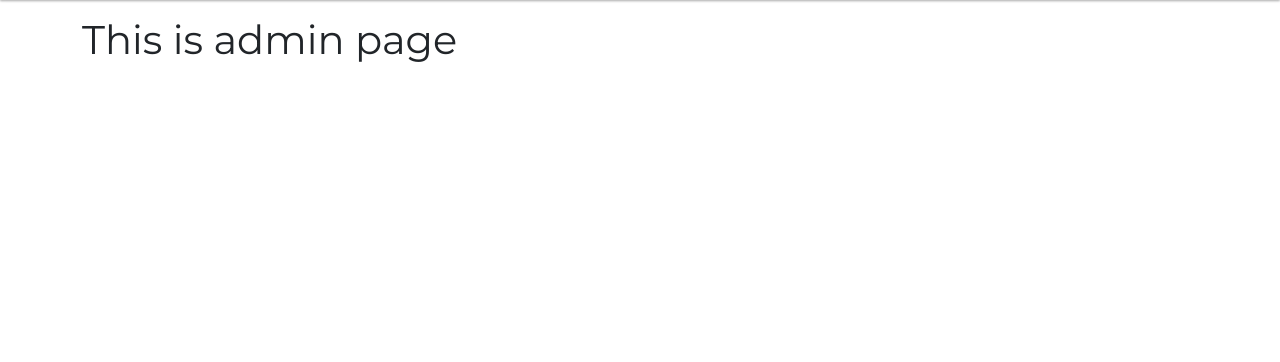
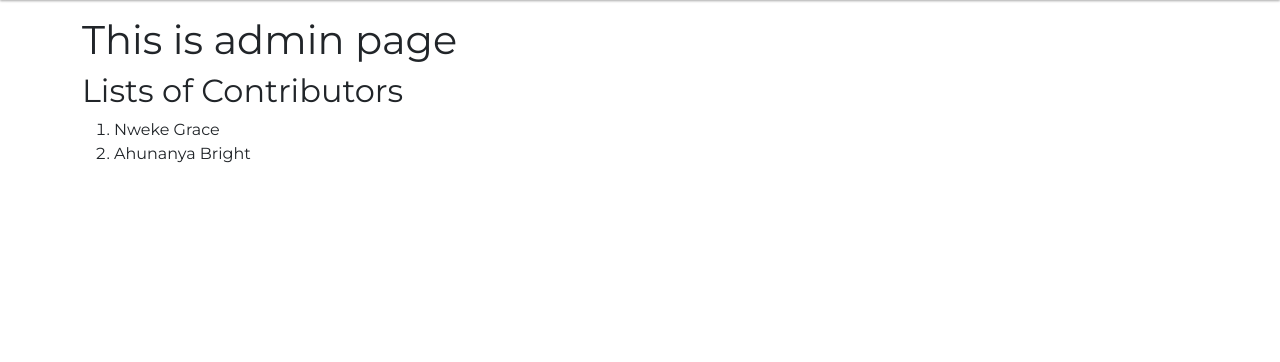
Before and after one commit to lagra-iku/aqua_manager, a Flask app: page /admin in a window 1280 px wide. Shown: the part 132-494 px from the top of the page. Run offline with Flask 3, Linux system fonts and the light colour scheme.

Commit message:
Testing Push

```diff
--- a/templates/admin/home.html
+++ b/templates/admin/home.html
@@ -3,6 +3,11 @@
 {% block content %}
 <div class="container">
     <h1>This is admin page</h1>
+    <h2>Lists of Contributors</h2>
+    <ol><li>Nweke Grace</li>
+    <li>Ahunanya Bright</li></ol>
+
+
 
 </div>
 {% endblock %}
```
